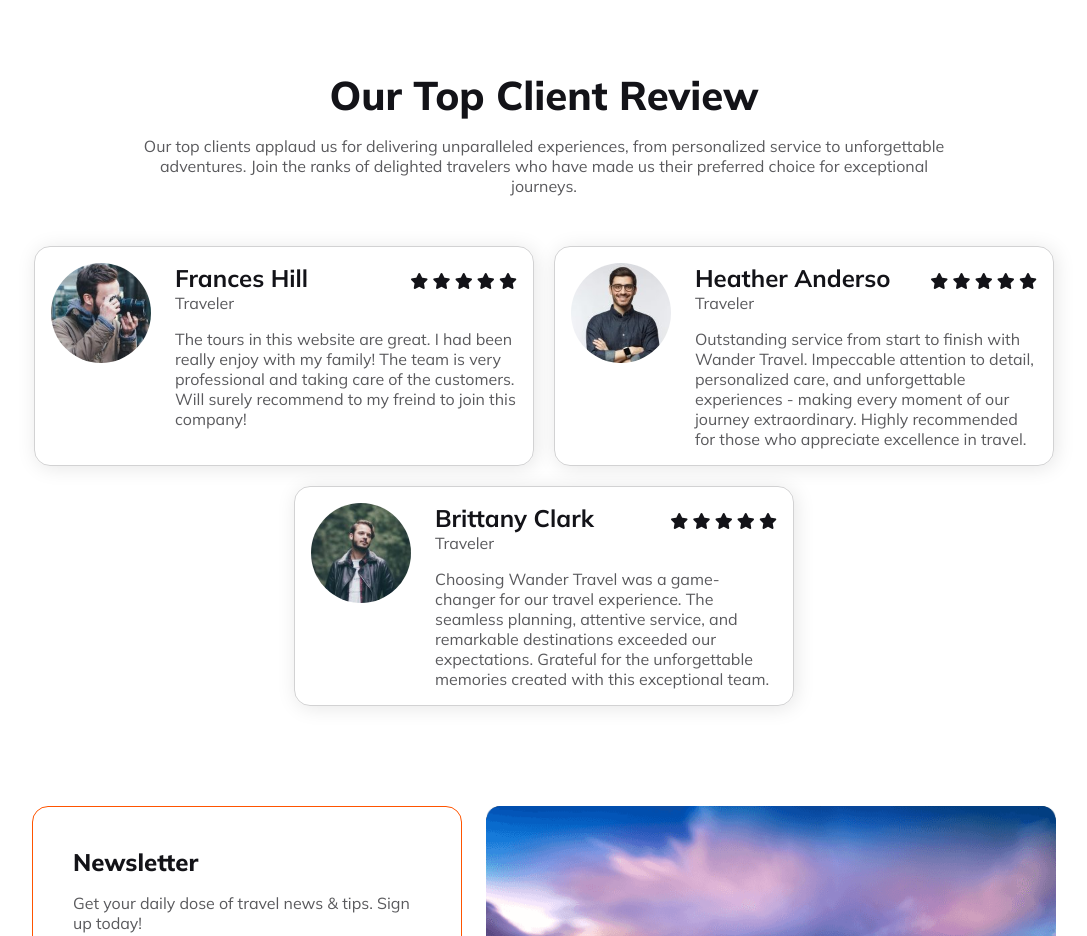
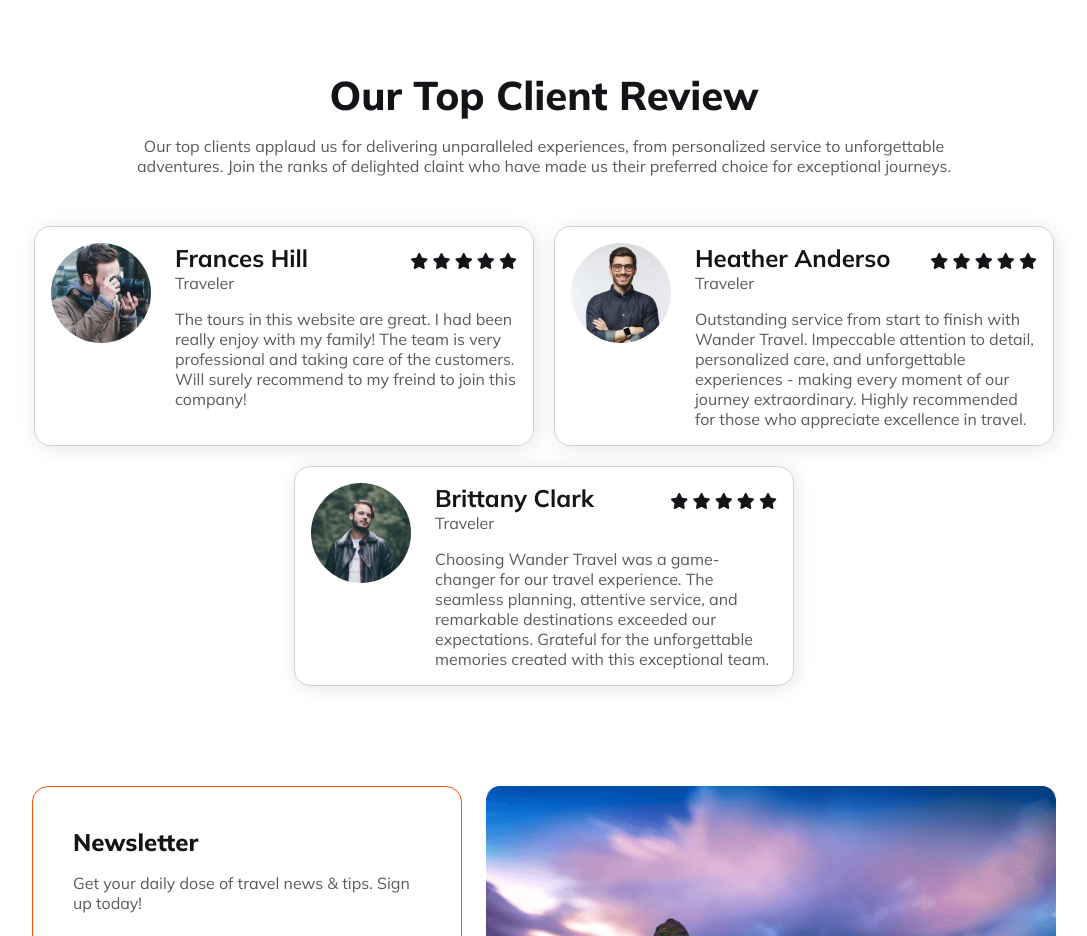
Before and after one commit to fariajannat/my-travel-website, a plain HTML site: page index.html in a window 1280 px wide. Shown: the part 5520-6456 px from the top of the page, without its empty margins (96-1183 px from the left). Drawn offline with Linux system fonts and the light colour scheme.

Commit message:
last edit

```diff
--- a/index.html
+++ b/index.html
@@ -169,6 +169,7 @@
                     </div>
                 </div>
             </section>
+            <!-- section end -->
             <!-- Deals & Discounts section start -->
             <section class="deal-container">
                 <h2 class="deal-title text-primary">Deals & Discounts</h2>
@@ -257,7 +258,7 @@
                 <h2 class="text-primary review-title">Our Top Client Review</h2>
                 <p class="text-secondary review-description">Our top clients applaud us for delivering unparalleled
                     experiences, from personalized service to unforgettable adventures. Join the ranks of delighted
-                    travelers who have made us their preferred choice for exceptional journeys.</p>
+                    claint who have made us their preferred choice for exceptional journeys.</p>
                 <div class="review-card-container">
                     <!-- card-1 -->
                     <div class="review-card">
```
